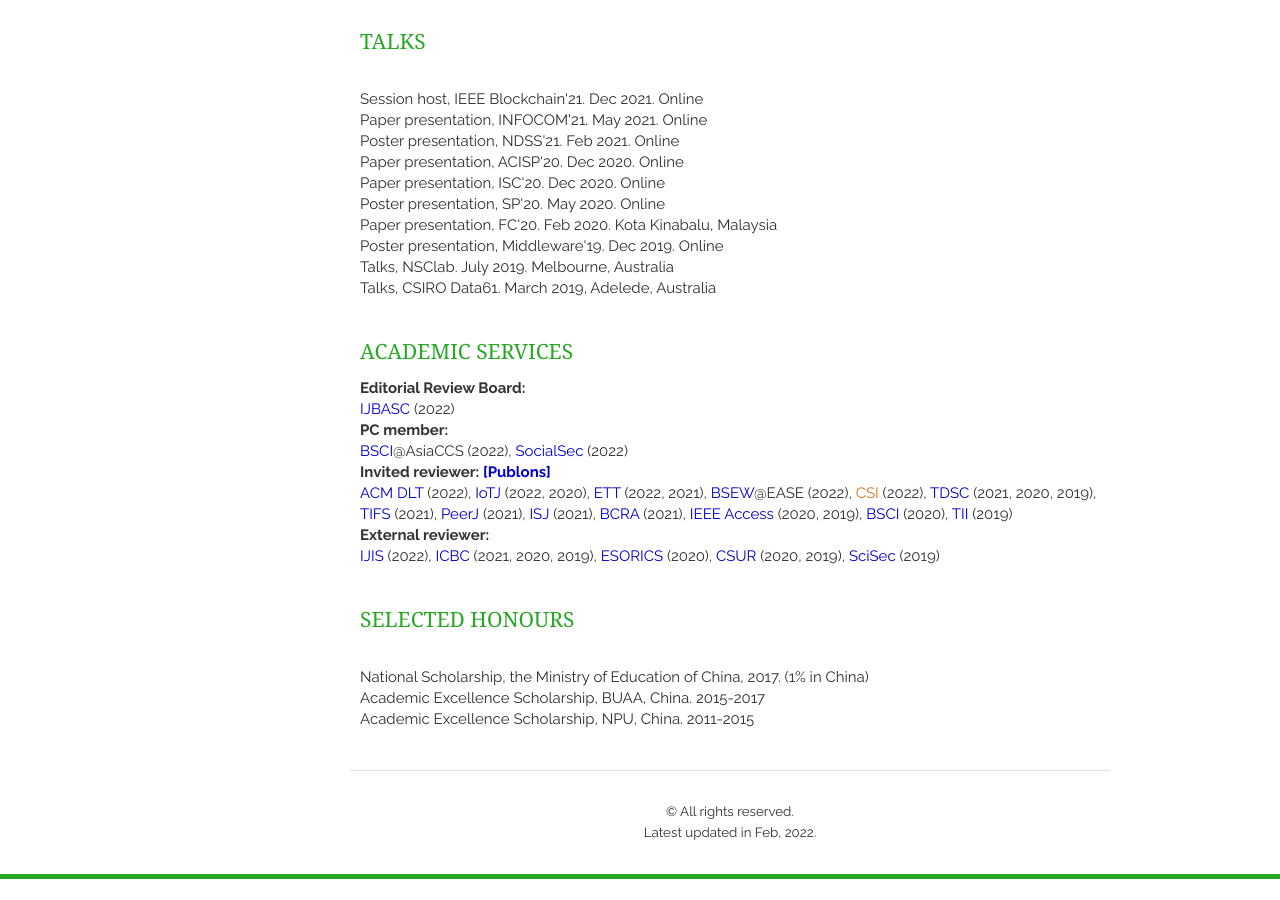
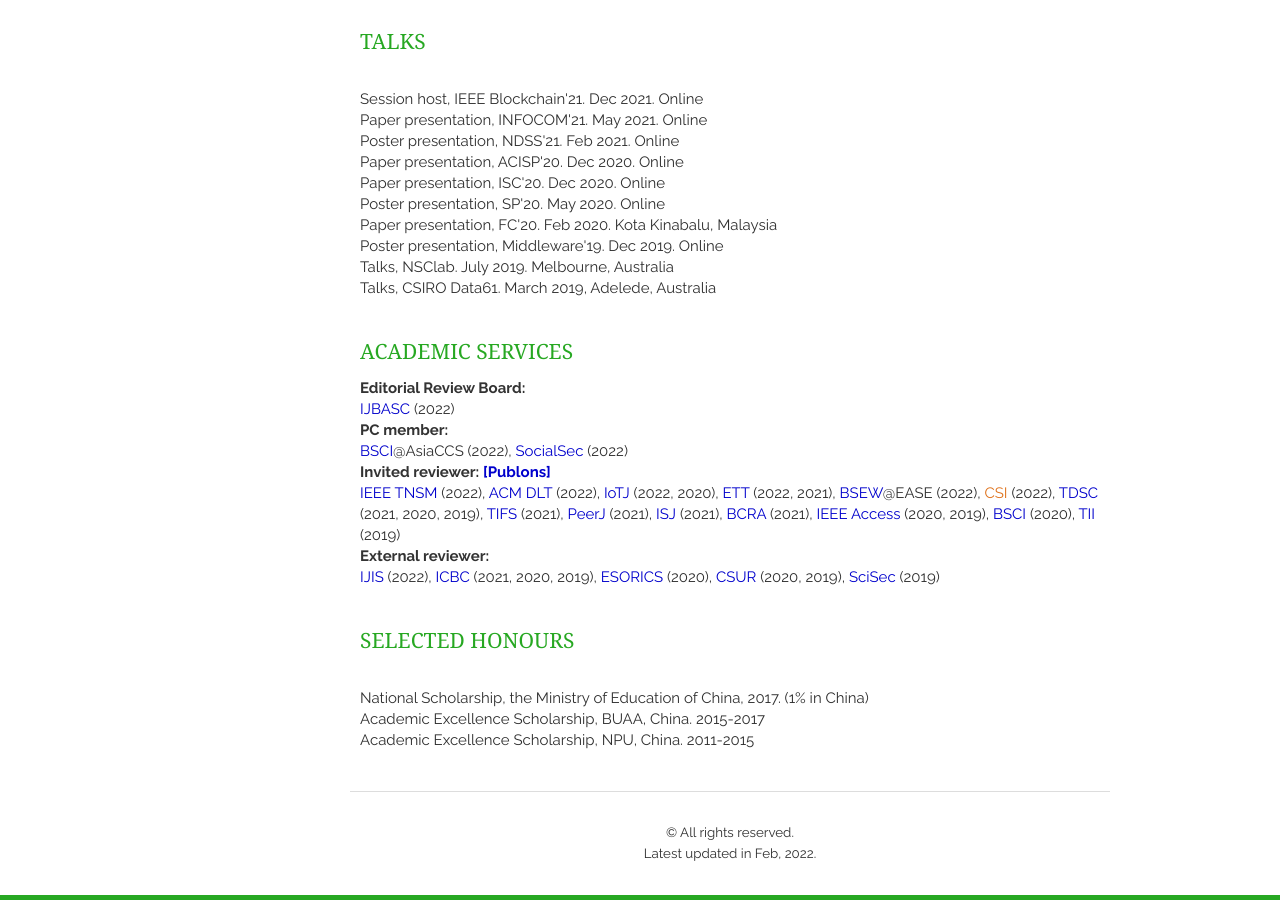
Before and after one commit to AaronWang-git/qinwang-git.github.io, a Jekyll site: the page built from index.html, in a window 1280 px wide and 900 px high, scrolled down 1720 px. Built offline with Jekyll 4.4.1, drawn with Linux system fonts in a browser that asks for light colours; nearby versions of some CDN libraries; a script that is not in the unit is left out; the list of posts is cut into pages by our own code; before the commit the page ends 2599 px from its top, so only the background shows below that.

Commit message:
Update service.html

```diff
--- a/_includes/service.html
+++ b/_includes/service.html
@@ -33,6 +33,7 @@
 
     <p><strong> Invited reviewer:  <a href="https://publons.com/researcher/3020700/qin-wang/peer-review/" target="_blank"> [Publons] </a></strong>
     <br>
+        <a href="https://www.comsoc.org/publications/journals/ieee-tnsm" target="_blank"> IEEE TNSM </a></strong> (2022),
         <a href="https://dl.acm.org/journal/dlt" target="_blank"> ACM DLT </a></strong> (2022),
         <a href="https://ieeexplore.ieee.org/xpl/RecentIssue.jsp?punumber=6488907" target="_blank"> IoTJ </a></strong>  (2022, 2020),
         <a href="https://onlinelibrary.wiley.com/journal/21613915" target="_blank"> ETT </a></strong>  (2022, 2021),
```
